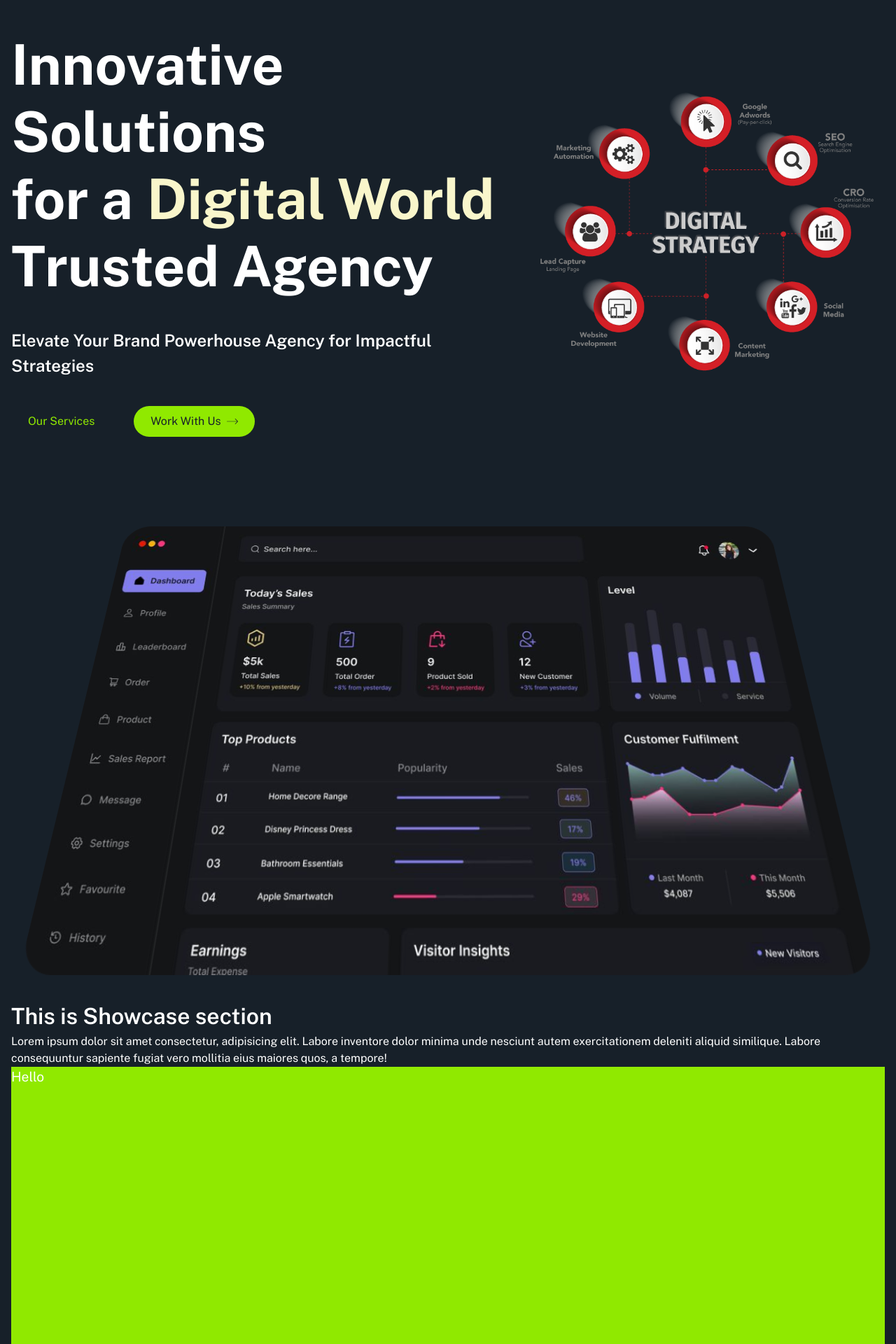
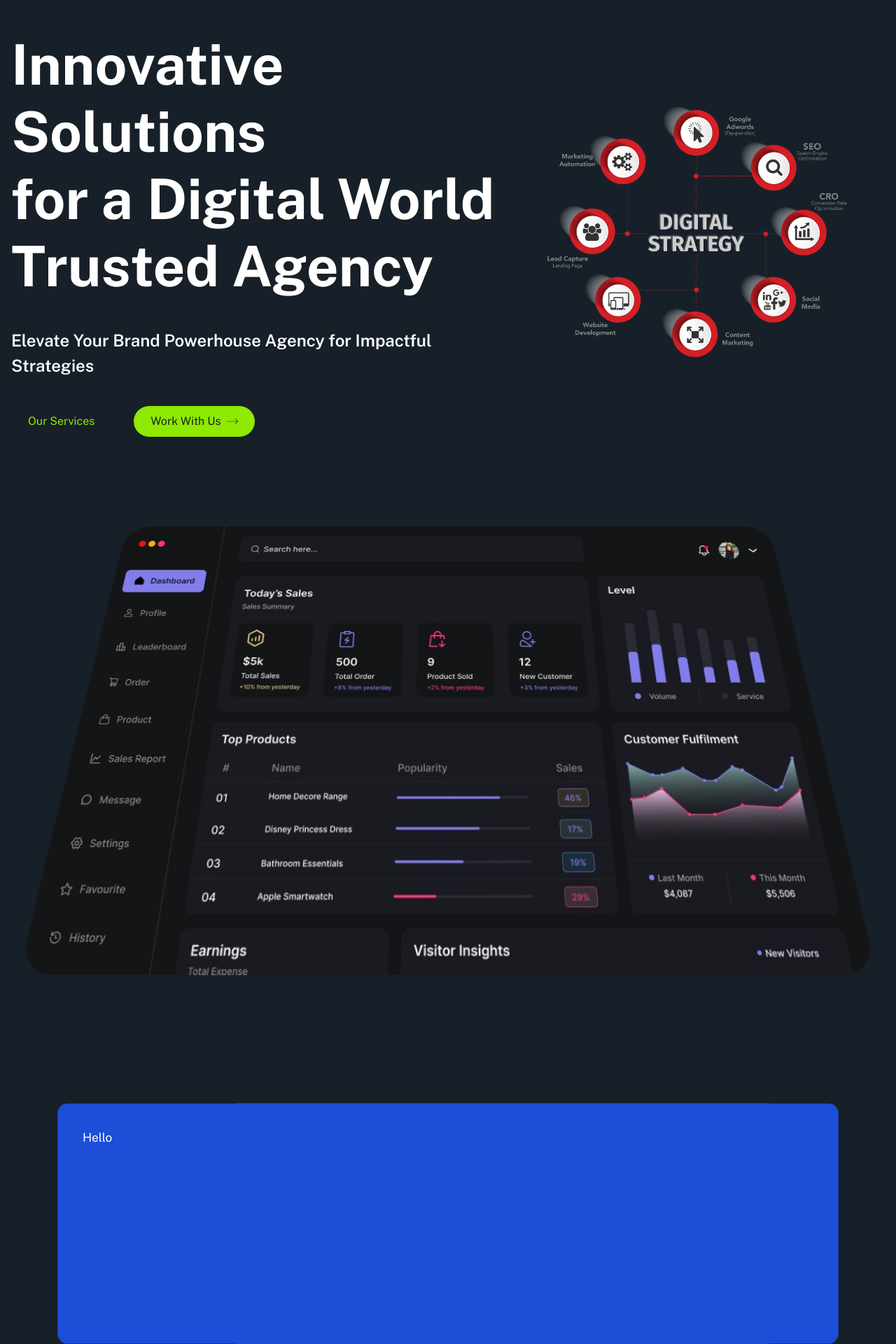
Before and after one commit to dev-robin3012/abc-agency, a Next.js app: page / in a window 1280 px wide. Shown: the part 100-2020 px from the top of the page at 70% size. Built offline with nearby package versions, Linux system fonts and the light colour scheme.

Commit message:
paralox effect added

```diff
--- a/package.json
+++ b/package.json
@@ -21,9 +21,6 @@
     "postcss": "8.4.24",
     "react": "18.2.0",
     "react-dom": "18.2.0",
-    "react-flip-toolkit": "^7.1.0",
-    "react-scroll-parallax": "^3.4.5",
-    "styled-components": "^6.0.3",
     "tailwind-merge": "^2.2.1",
     "tailwindcss": "3.3.2",
     "typescript": "5.1.6"
--- a/src/sections/hero-section.tsx
+++ b/src/sections/hero-section.tsx
@@ -12,8 +12,8 @@ const HeroSection: FC = () => {
   const x = useMotionValue(200);
   const y = useMotionValue(200);
 
-  const rotateX = useTransform(y, [0, 400], [20, -20]);
-  const rotateY = useTransform(x, [0, 400], [40, -40]);
+  const rotateX = useTransform(y, [0, 400], [25, -25]);
+  const rotateY = useTransform(x, [0, 400], [-25, 25]);
 
   const handleMouse = (e: {
     currentTarget: { getBoundingClientRect: () => any };
@@ -27,15 +27,8 @@ const HeroSection: FC = () => {
   };
 
   return (
-    <section
-      className="min-h-[60vh] md:min-h-[70vh] flex items-center justify-center group"
-      onMouseMove={handleMouse}
-      onMouseLeave={() => {
-        x.set(200);
-        y.set(200);
-      }}
-    >
-      <Container className="overflow-x-hidden py-10 flex flex-col xl:flex-row gap-5 items-center justify-between">
+    <section className="min-h-[60vh] md:min-h-[70vh] flex items-center justify-center group">
+      <Container className="overflow-x-hidden py-10 flex flex-col xl:flex-row gap-5 xl:gap-0 items-stretch justify-between">
         <div className="space-y-10">
           <Typography.Hero>
             <motion.span
@@ -131,10 +124,19 @@ const HeroSection: FC = () => {
         </div>
 
         <motion.div
-          className={cn("transition-all duration-700 ease-in-out")}
-          style={{ rotateX, rotateY }}
+          className={cn(
+            "transition-all duration-700 ease-in-out p-10 flex items-center justify-center"
+          )}
+          onMouseMove={handleMouse}
+          onMouseLeave={() => {
+            x.set(200);
+            y.set(200);
+          }}
+          style={{ perspective: 400 }}
         >
-          <Image src={heroImage} alt="" height={550} width={550} />
+          <motion.div style={{ rotateX, rotateY }} className="transition-all duration-100">
+            <Image src={heroImage} alt="" height={500} width={500} />
+          </motion.div>
         </motion.div>
       </Container>
     </section>
--- a/src/sections/show-case.tsx
+++ b/src/sections/show-case.tsx
@@ -1,52 +1,72 @@
 import Container from "@/components/container";
-import Typography from "@/components/typography";
-import clsx, { ClassValue } from "clsx";
-import { motion, useScroll } from "framer-motion";
+import cn from "@/utils/className-merge";
+import clsx from "clsx";
+import { motion, useScroll, useTransform } from "framer-motion";
 import { useRef, type FC } from "react";
 
+const colors = ["#1d4ed8", "#7e22ce", "#be185d", "#047857", "#c2410c"];
+
 const Showcase: FC = () => {
+  const sectionRef = useRef(null);
+  const { scrollYProgress } = useScroll({
+    target: sectionRef,
+    offset: ["start start", "end end"],
+  });
+
   return (
-    <motion.section className="py-10">
-      <Container className="sticky top-0">
-        <div>
+    <motion.section className="py-10" ref={sectionRef}>
+      <Container>
+        {/* <div>
           <Typography.H2>This is Showcase section</Typography.H2>
           <Typography.Text>
             Lorem ipsum dolor sit amet consectetur, adipisicing elit. Labore inventore dolor minima
             unde nesciunt autem exercitationem deleniti aliquid similique. Labore consequuntur
             sapiente fugiat vero mollitia eius maiores quos, a tempore!
           </Typography.Text>
-        </div>
+        </div> */}
 
-        <motion.div className="relative h-[50vh]">
-          <SingleItem className="bg-red-400 z-10" />
-          <SingleItem className="bg-blue-500 z-20" />
-          <SingleItem className="bg-primary z-30" />
+        <motion.div className="relative ">
+          {colors.map((color, index) => (
+            <SingleItem
+              key={index}
+              index={index}
+              color={color}
+              range={[0 * 0.25, 1]}
+              targetScale={1 - (5 - index) * 0.05}
+              progress={scrollYProgress}
+            />
+          ))}
+
+          {/* <SingleItem index={1} className="bg-blue-500" range={[1 * 0.25, 1]} />
+          <SingleItem index={2} className="bg-primary" range={[2 * 0.25, 1]} /> */}
         </motion.div>
       </Container>
     </motion.section>
   );
 };
 
-const SingleItem: FC<{ className: ClassValue }> = ({ className }) => {
-  const ref = useRef(null);
-
-  const { scrollYProgress } = useScroll({
-    target: ref,
-    offset: ["0 1", "1.5 1"],
-  });
+const SingleItem: FC<{
+  color: string;
+  index: number;
+  range: any;
+  targetScale: number;
+  progress: any;
+}> = ({ color, index, range, targetScale, progress }) => {
+  const scale = useTransform(progress, range, [1, targetScale]);
 
   return (
+    <div className={clsx("h-screen sticky top-0 flex items-center justify-center")}>
       <motion.div
-      ref={ref}
-      className={clsx("absolute inset-0", className)}
+        className={cn("h-96 w-full p-10 rounded-2xl relative -top-[10%]")}
         style={{
-        opacity: scrollYProgress,
-        scale: scrollYProgress,
-        transformOrigin: "bottom",
+          top: `calc(-10% + ${index * 25}px)`,
+          scale,
+          background: color,
         }}
       >
         Hello
       </motion.div>
+    </div>
   );
 };
 
```
Also changed, not shown: 1 other file (tests, documents, lock files or other folders). Lines whose indentation alone changed are shown as unchanged.
